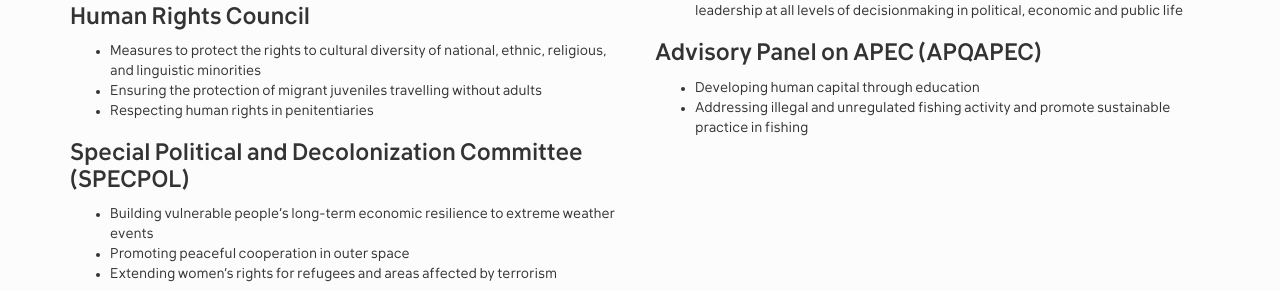
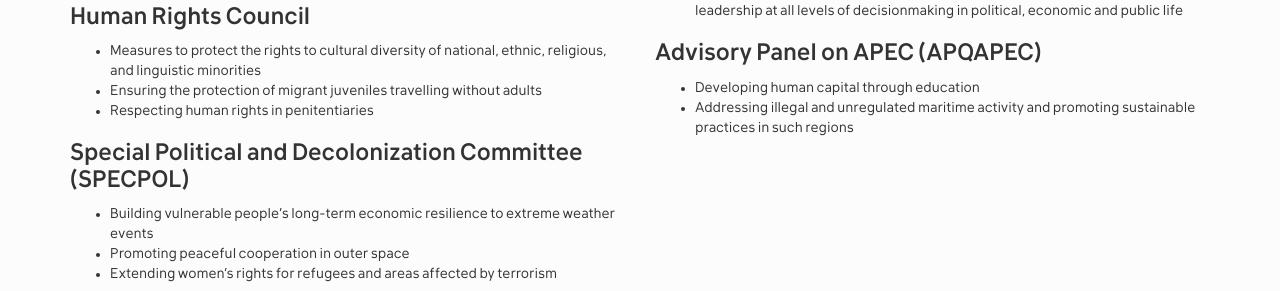
Before and after one commit to alexandernext/tasmun, a Jekyll site: the page built from committees.html, in a window 1280 px wide. Shown: the part 874-1165 px from the top of the page. Built offline with Jekyll 4.4.1, drawn with Linux system fonts in a browser that asks for light colours; some web fonts are replaced.

Commit message:
fixed flo's requests...

```diff
--- a/committees.html
+++ b/committees.html
@@ -79,7 +79,7 @@
     <h3 class="item-title">Advisory Panel on APEC (APQAPEC)</h3>
     <ul>
       <li>Developing human capital through education</li>
-      <li>Addressing illegal and unregulated fishing activity and promote sustainable practice in fishing</li>
+      <li>Addressing illegal and unregulated maritime activity and promoting sustainable practices in such regions</li>
     </ul>
   </div>
 </div>
```
